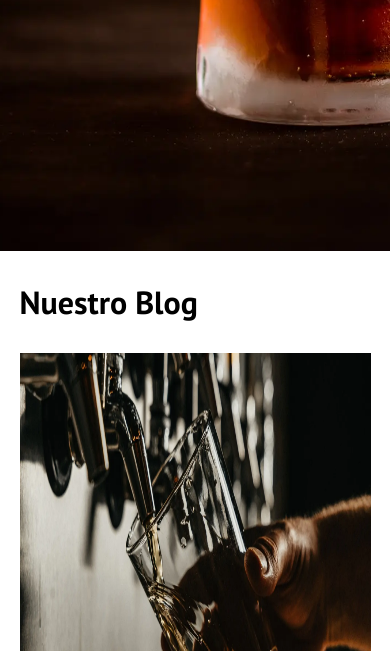
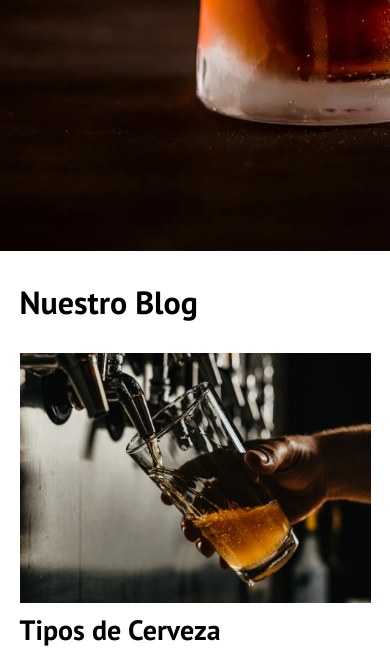
Before and after one commit to BlasDarkseid/Blog-de-Cerveza, a plain HTML site: page index.html in a window 390 px wide. Shown: the part 449-1100 px from the top of the page. Drawn offline with nearby package versions, Linux system fonts and the light colour scheme.

Commit message:
Corrección de tamano imagen CSS

```diff
--- a/css/style.css
+++ b/css/style.css
@@ -60,6 +60,12 @@ img {
 .imagen-blog {
     width:80rem;
     height: 50rem;
+}
+@media (max-width:996px) {
+    .imagen-blog {
+        width: 40rem;
+        height: 25rem;
+    }
 }
 
 /** Header **/
--- a/index.html
+++ b/index.html
@@ -42,7 +42,7 @@
         </div>
 
         <div class="header__texto">
-            <h2 class="no-margin">Blog de Cerveza con consejos y cursos</h2>
+            <h2 class="no-margin">Consejos y cursos de Cervecería</h2>
             <p class="no-margin">Aprende de los expertos con las mejores recetas y consejos</p>
         </div>
     </header>
```
